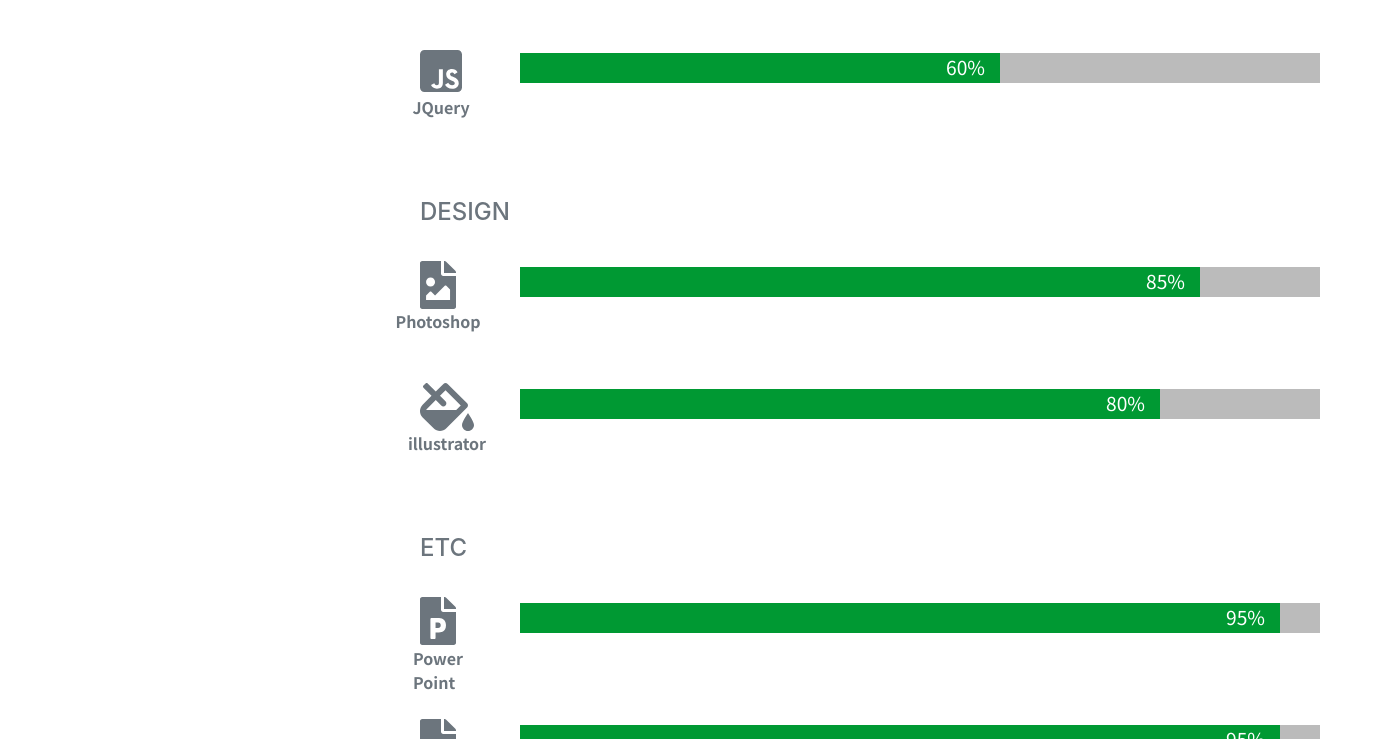
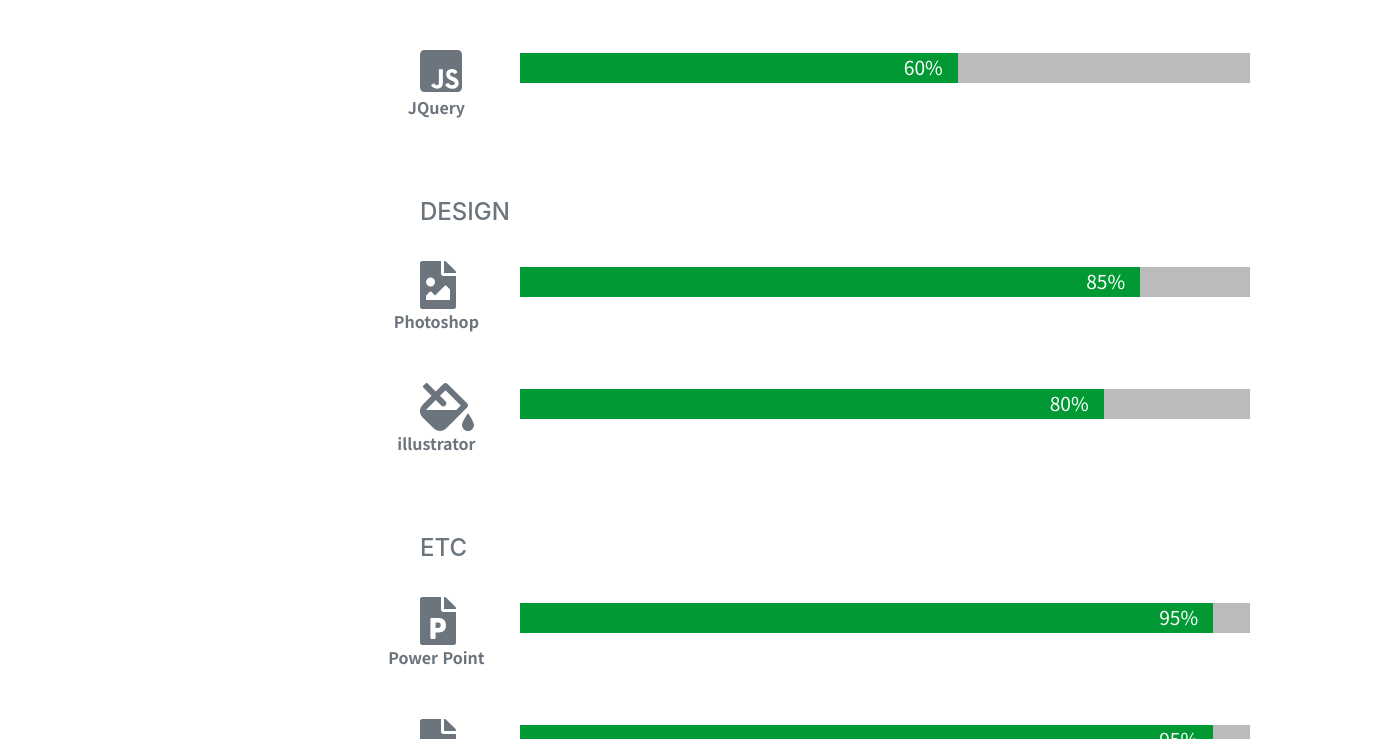
Before and after one commit to zangssam/portfolio, a plain HTML site: page index.html in a window 1280 px wide. Shown: the part 2061-2800 px from the top of the page, 1382 px wide, since content can reach past the window. Drawn offline with nearby package versions, Linux system fonts and the light colour scheme; a web font is replaced by a local one.

Commit message:
추가 업데이트
팝업 : 닫기버튼, 스크롤, 디바이스별 사이즈 조절
스킬 : ul사이즈 vh->%로 전환, $에 숫자애니메이션 추가

```diff
--- a/css/custom.css
+++ b/css/custom.css
@@ -3,36 +3,36 @@
 body{min-width: 345px; overflow-x: scroll;}
 
 .nav_name{font-size: 1rem; font-weight: 600;}
-.nav_name strong{font-weight: 700; color: #ffcc33;}
-.text-primary{color: #ffcc33 !important;}
+.nav_name strong{font-weight: 700; color: #ffa733;}
+.text-primary{color: #ffa733 !important;}
 
 .info_margin{margin-top: 20px;}
-a{color: #ffcc33;}
-a:hover{color: #daab1f;}
+a{color: #ffa733;}
+a:hover{color: #fc8f00;}
 
 .edu_01 h3 strong{font-size: 1.3rem; margin-left: 5px;}
 .edu_01 div{margin-top: 10px; font-size: 1.3rem; color: #888888;}
-.edu_02 span{color: #009933 !important;}
+.edu_02 span{color: #ffa733 !important; font-weight: bold;}
 
 /* .edu_box{display: flex; flex-wrap: wrap;}
 .edu_box h2{width: 100%;} */
 .education_01{flex-direction: column !important; /*width: 50%;*/}
 
 .skill_list{margin-bottom: 40px;}
-.skill_list li{position: relative; margin-right: 50px !important; margin-bottom: 50px;}
-.skill_list li span{font-size: 1rem !important; font-weight: 600; position: absolute; bottom: -15px; left: 50%; transform: translateX(-50%);}
-.skill_list_03 li:nth-child(1) span{bottom: -40px;}
+.skill_list li{position: relative; margin-right: 50px !important; margin-bottom: 50px; width: 100%;}
+.skill_list li span{font-size: 1rem !important; font-weight: 600; position: absolute; bottom: -15px; left: 0;}
 
-.skill_list .percent_bar{width: 35vh; height: 30px; background-color: #bbbbbb; position: absolute; top: 50%; left: 70px; transform: translateY(-50%);}
-.skill_list .percent_bar p{height: 100%; background-color: #009933; color: #ffffff; font-size: 1.2rem; text-align: right; padding-right: 15px;}
-.skill_list .percent_bar_01 p{width: 80%;}
-.skill_list .percent_bar_02 p{width: 90%;}
-.skill_list .percent_bar_03 p{width: 60%;}
-.skill_list .percent_bar_04 p{width: 85%;}
-.skill_list .percent_bar_05 p{width: 80%;}
-.skill_list .percent_bar_06 p{width: 95%;}
-.skill_list .percent_bar_07 p{width: 95%;}
-.skill_list .percent_bar_08 p{width: 85%;}
+.skill_list .percent_bar{width: 80%; height: 30px; background-color: #bbbbbb; position: absolute; top: 50%; left: 70px; transform: translateY(-50%);}
+.skill_list .percent_bar p{width: 0%; height: 100%; background-color: #009933; color: #ffffff; font-size: 1.2rem; text-align: right; padding-right: 15px; transition: all 2s;}
+.skill_list .percent_bar p.on{color: #ffffff;}
+.skill_list .percent_bar_01 p.on{width: 80%;}
+.skill_list .percent_bar_02 p.on{width: 90%;}
+.skill_list .percent_bar_03 p.on{width: 60%;}
+.skill_list .percent_bar_04 p.on{width: 85%;}
+.skill_list .percent_bar_05 p.on{width: 80%;}
+.skill_list .percent_bar_06 p.on{width: 95%;}
+.skill_list .percent_bar_07 p.on{width: 95%;}
+.skill_list .percent_bar_08 p.on{width: 85%;}
 
 
 
@@ -55,15 +55,18 @@ a:hover{color: #daab1f;}
 
 
 .fancybox-overlay{background-color: rgba(0, 0, 0, 0.5); overflow: hidden !important;}
-.fancybox-wrap{width: 65vh !important; max-height: 80vh !important; overflow-y: scroll !important;}
+.fancybox-wrap{width: 90% !important; max-height: 80vh !important; overflow-y: scroll !important; margin: 0 auto;}
 .fancybox-inner{width: 100% !important; height: auto !important;}
 .fancybox-image{max-height: none !important; height: auto !important;}
+
+.fancybox-wrap::-webkit-scrollbar{width: 0px;}
+
 
 /* .fancybox-wrap{width: 80vw !important; max-height: 80vh; overflow-y: scroll !important;}
 .fancybox-inner{width: 100% !important; height: 100% !important;}
 .fancybox-image{max-width: none; max-height: none; width: 100% !important; height: auto;} */
 
-.fancybox-close{position: fixed; top: 2%; right: 2%;}
+.fancybox-close{position: fixed; top: 2%; right: 2%; background-image: url(../img/close.png); background-size: 100% auto;}
 /* .fancybox-skin{max-height: 90% !important; overflow-x: hidden; overflow-y: scroll; position: absolute; top: 50%; left: 50%; transform: translate(-50%, -50%);} */
 
 @media(min-width:768px){
@@ -72,9 +75,8 @@ a:hover{color: #daab1f;}
   .port_01 div h5{top: 300px;}
   .port_01 div a{top: 300px;}
 
-  .fancybox-wrap{width: 110vh !important;}
-
-  .skill_list .percent_bar{width: 100vh; left: 70px;}
+  .skill_list li{margin-left: 15px;}
+  .skill_list .percent_bar{left: 70px;}
 }
 
 
@@ -91,8 +93,8 @@ a:hover{color: #daab1f;}
 .port_01 li:nth-child(4) div span{top: 160px;}
 .port_01 li:nth-child(4) div h5{top: 75px;}
 .port_01 div a{display: block; top: 190px; width: 50px; height: 50px; background-color: rgba(0, 0, 0, 0.3); text-align: center; line-height: 50px; border-radius: 50%;}
-.port_01 div a.link{left: 42.5%; right: auto;}
-.port_01 div a.img{left: 57.5%; right: auto;}
+.port_01 div a.link{left: 57.5%; right: auto;}
+.port_01 div a.img{left: 42.5%; right: auto;}
 .port_01 li:nth-child(4) a.link{left: 50%;}
 
 .port_01 div{display: none; color: rgba(0, 0, 0, 0); background-color: rgba(0, 0, 0, 0);}
@@ -100,5 +102,12 @@ a:hover{color: #daab1f;}
 .port_01 li:hover div{display: block;}
 .port_01 li:hover::after{display: block;}
 .skill_box div, .skill_box ul li{margin-left: 100px;}
+.skill_list li span{left: 1.8%; transform: translateX(-50%);}
 .skill_list .percent_bar{left: 0;}
+
+.fancybox-wrap{width: 65vh !important; max-height: 80vh !important; overflow-y: scroll !important;}
+.fancybox-wrap::-webkit-scrollbar{width: 5px;}
+.fancybox-wrap::-webkit-scrollbar-thumb{background-color: #009933;}
+.fancybox-wrap::-webkit-scrollbar-track{background-color: rgba(255, 255, 255, 0.3);}
+
 }
--- a/index.html
+++ b/index.html
@@ -98,7 +98,7 @@
                             <i class="fab fa-html5"></i>
                             <span>HTML</span>
                             <div class="percent_bar percent_bar_01">
-                                <p class="now_percent">80%</p>
+                                <p class="now_percent"></p>
                             </div>
                         </li>
                         <br>
@@ -106,7 +106,7 @@
                             <i class="fab fa-css3-alt"></i>
                             <span>CSS</span>
                             <div class="percent_bar percent_bar_02">
-                                <p class="now_percent">90%</p>
+                                <p class="now_percent"></p>
                             </div>
                         </li>
                         <br>
@@ -114,7 +114,7 @@
                             <i class="fab fa-js-square"></i>
                             <span>JQuery</span>
                             <div class="percent_bar percent_bar_03">
-                                <p class="now_percent">60%</p>
+                                <p class="now_percent"></p>
                             </div>
                         </li>
                     </ul>
@@ -124,7 +124,7 @@
                             <i class="fas fa-file-image"></i>
                             <span>Photoshop</span>
                             <div class="percent_bar percent_bar_04">
-                                <p class="now_percent">85%</p>
+                                <p class="now_percent"></p>
                             </div>
                         </li>
                         <br>
@@ -132,7 +132,7 @@
                             <i class="fas fa-fill-drip"></i>
                             <span>illustrator</span>
                             <div class="percent_bar percent_bar_05">
-                                <p class="now_percent">80%</p>
+                                <p class="now_percent"></p>
                             </div>
                         </li>
                     </ul>
@@ -142,7 +142,7 @@
                             <i class="fas fa-file-powerpoint"></i>
                             <span>Power Point</span>
                             <div class="percent_bar percent_bar_06">
-                                <p class="now_percent">95%</p>
+                                <p class="now_percent"></p>
                             </div>
                         </li>
                         <br>
@@ -150,7 +150,7 @@
                             <i class="fas fa-file-word"></i>
                             <span>Word</span>
                             <div class="percent_bar percent_bar_07">
-                                <p class="now_percent">95%</p>
+                                <p class="now_percent"></p>
                             </div>
                         </li>
                         <br>
@@ -158,7 +158,7 @@
                             <i class="fas fa-file-excel"></i>
                             <span>Excel</span>
                             <div class="percent_bar percent_bar_08">
-                                <p class="now_percent">95%</p>
+                                <p class="now_percent"></p>
                             </div>
                         </li>
                     </ul>
--- a/js/custom.js
+++ b/js/custom.js
@@ -2,4 +2,88 @@ $(document).ready(function(){
 
     $(".port_01 li div a").fancybox();
 
+    $(document).scroll(function(){
+        var scrP = $(document).scrollTop();
+        var skill_width = $("#skills").offset().top -500
+
+        if(skill_width < scrP){
+            $(".skill_list .percent_bar p").addClass("on")
+        }
+
+        if(skill_width = scrP){
+            $({value: 0}).animate({value: 80},{duration: 2000,
+                step: function(){
+                $(".skill_list .percent_bar_01 p").text(Math.floor(this.value)+"%");
+            },
+            complete: function(){
+                $(".skill_list .percent_bar_01 p").text(Math.floor(this.value)+"%")
+            }
+            })
+
+            $({value: 0}).animate({value: 90},{duration: 2000,
+                step: function(){
+                $(".skill_list .percent_bar_02 p").text(Math.floor(this.value)+"%");
+            },
+            complete: function(){
+                $(".skill_list .percent_bar_02 p").text(Math.floor(this.value)+"%")
+            }
+            })
+
+            $({value: 0}).animate({value: 60},{duration: 2000,
+                step: function(){
+                $(".skill_list .percent_bar_03 p").text(Math.floor(this.value)+"%");
+            },
+            complete: function(){
+                $(".skill_list .percent_bar_03 p").text(Math.floor(this.value)+"%")
+            }
+            })
+
+            $({value: 0}).animate({value: 85},{duration: 2000,
+                step: function(){
+                $(".skill_list .percent_bar_04 p").text(Math.floor(this.value)+"%");
+            },
+            complete: function(){
+                $(".skill_list .percent_bar_04 p").text(Math.floor(this.value)+"%")
+            }
+            })
+
+            $({value: 0}).animate({value: 80},{duration: 2000,
+                step: function(){
+                $(".skill_list .percent_bar_05 p").text(Math.floor(this.value)+"%");
+            },
+            complete: function(){
+                $(".skill_list .percent_bar_05 p").text(Math.floor(this.value)+"%")
+            }
+            })
+
+            $({value: 0}).animate({value: 95},{duration: 2000,
+                step: function(){
+                $(".skill_list .percent_bar_06 p").text(Math.floor(this.value)+"%");
+            },
+            complete: function(){
+                $(".skill_list .percent_bar_06 p").text(Math.floor(this.value)+"%")
+            }
+            })
+
+            $({value: 0}).animate({value: 95},{duration: 2000,
+                step: function(){
+                $(".skill_list .percent_bar_07 p").text(Math.floor(this.value)+"%");
+            },
+            complete: function(){
+                $(".skill_list .percent_bar_07 p").text(Math.floor(this.value)+"%")
+            }
+            })
+
+            $({value: 0}).animate({value: 85},{duration: 2000,
+                step: function(){
+                $(".skill_list .percent_bar_08 p").text(Math.floor(this.value)+"%");
+            },
+            complete: function(){
+                $(".skill_list .percent_bar_08 p").text(Math.floor(this.value)+"%")
+            }
+            })
+        }
+
+    })
+
 });
```
Also changed, not shown: img/close.png (added).
